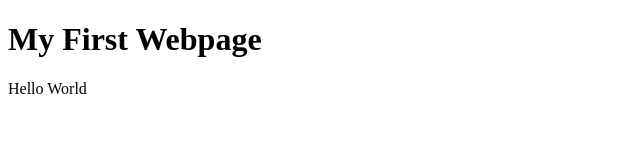
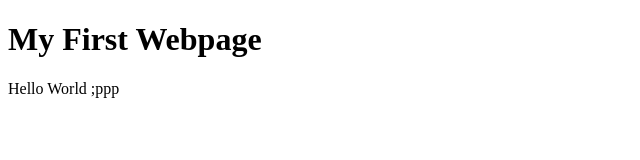
Before and after one commit to radinan/Modern-HTML-CSS-from-the-beginning, a plain HTML site: page Website/index.html in a window 1280 px wide. Shown: the full height of the page, 0-640 px from the left. Drawn offline with Linux system fonts and the light colour scheme.

Commit message:
add plugins

```diff
--- a/Website/index.html
+++ b/Website/index.html
@@ -1,11 +1,17 @@
 <!DOCTYPE html>
 <html>
+
 <head>
     <title>My First Webpage</title>
 </head>
+
 <body>
     <!-- comments are still displayed in inspect -->
     <h1>My First Webpage</h1>
-        <p>Hello World</p>
+    <p>Hello World ;ppp</p>
 </body>
+
 </html>
+
+<!-- Live server plugin => right click & open with live server-->
+<!-- prettier plugin -->
```
Lines whose indentation alone changed are shown as unchanged.
